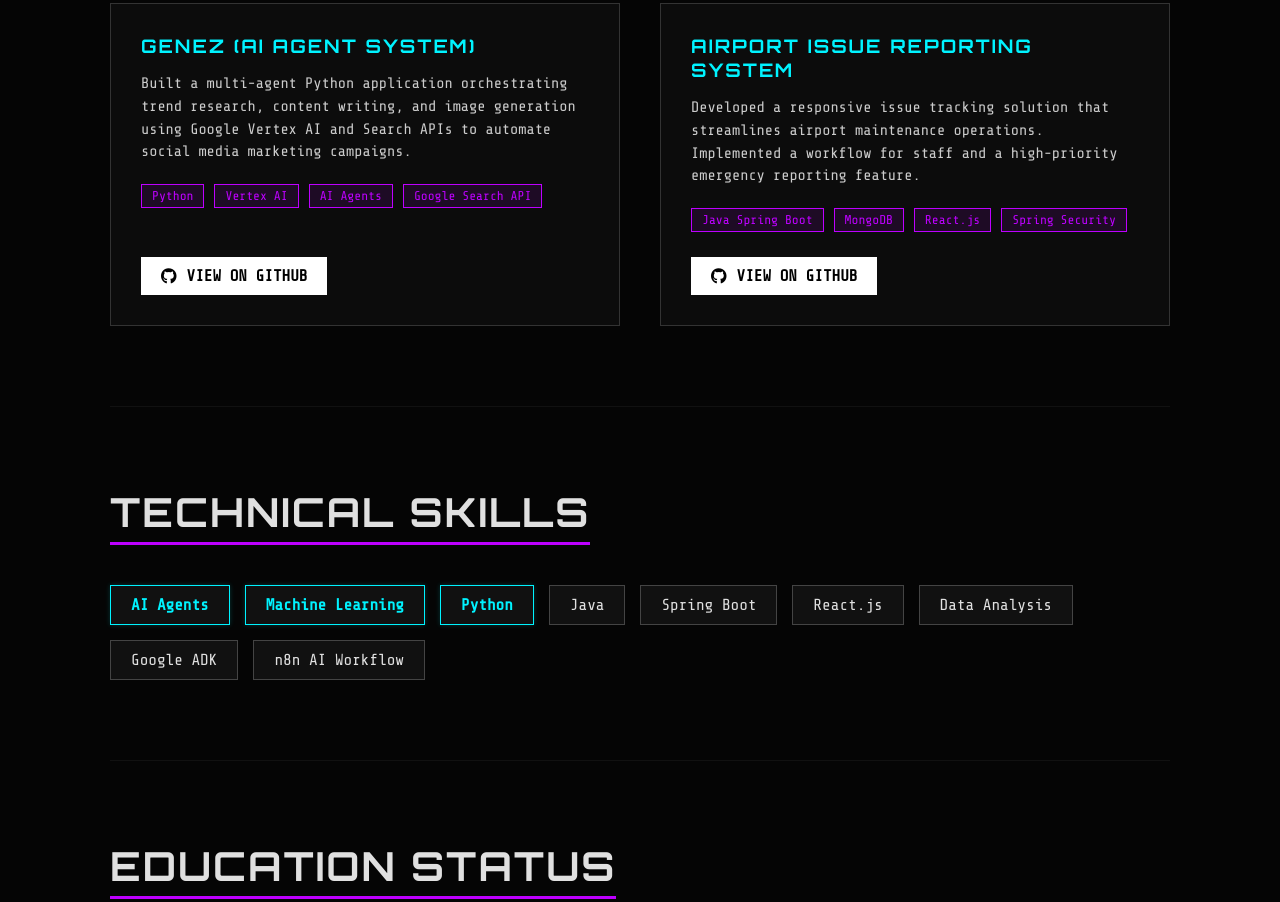
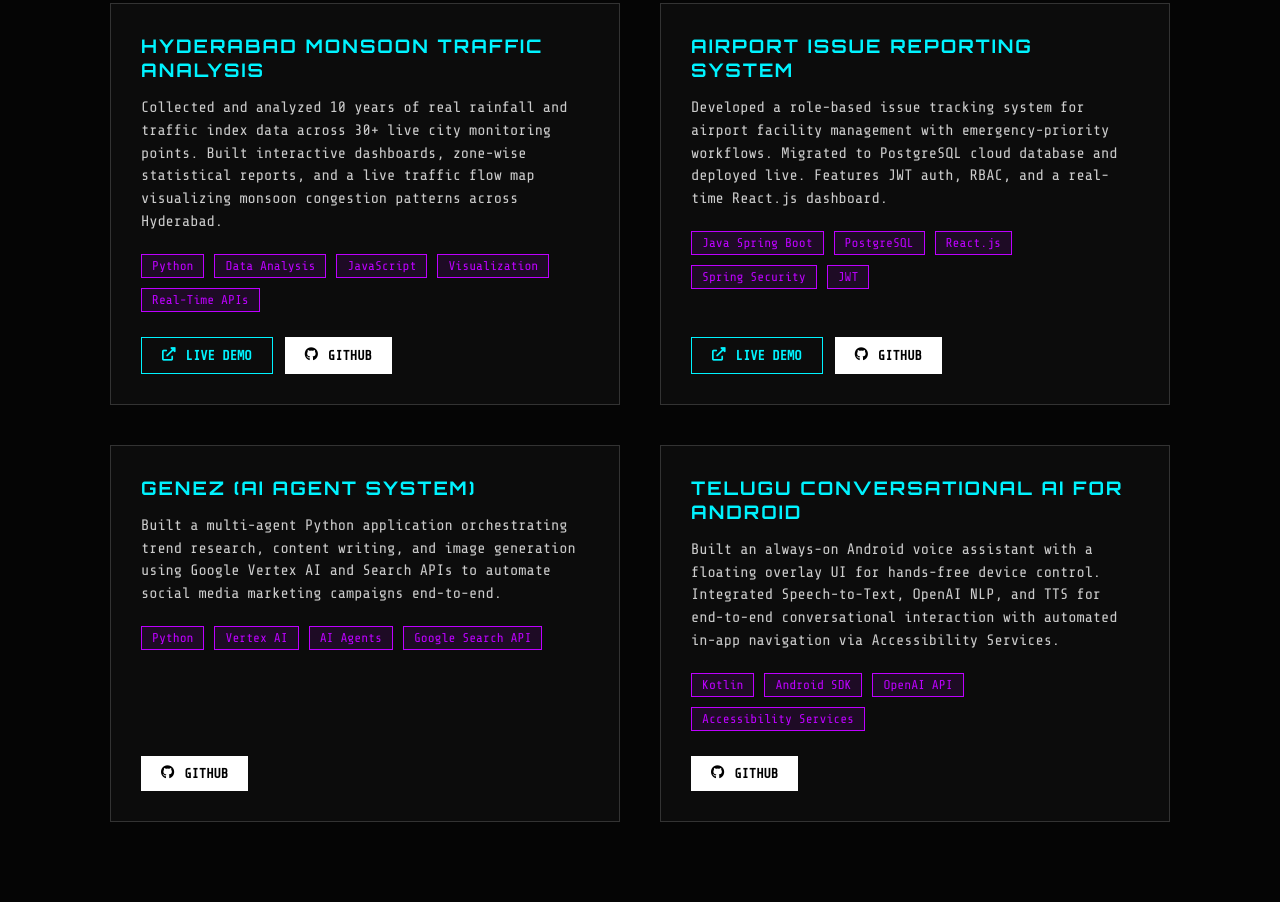
Before and after one commit to Saketh875/My-Portfolio, a plain HTML site: page index.html in a window 1280 px wide. Shown: the part 1484-2386 px from the top of the page. Drawn offline with nearby package versions, Linux system fonts and the light colour scheme.

Commit message:
Update index.html

```diff
--- a/index.html
+++ b/index.html
@@ -186,8 +186,14 @@
             border: 1px solid #bd00ff;
         }
 
+        /* --- BUTTON ROW --- */
+        .btn-row {
+            display: flex;
+            gap: 12px;
+            flex-wrap: wrap;
+        }
+
         .btn-github {
-            align-self: flex-start;
             padding: 10px 20px;
             background: #fff;
             color: #000;
@@ -197,10 +203,33 @@
             align-items: center;
             gap: 10px;
             transition: 0.3s;
+            font-family: 'Share Tech Mono', monospace;
+            font-size: 0.85rem;
         }
 
         .btn-github:hover {
             background: #00f3ff;
+            box-shadow: 0 0 15px #00f3ff;
+        }
+
+        .btn-demo {
+            padding: 10px 20px;
+            background: transparent;
+            color: #00f3ff;
+            text-decoration: none;
+            font-weight: bold;
+            display: flex;
+            align-items: center;
+            gap: 10px;
+            transition: 0.3s;
+            font-family: 'Share Tech Mono', monospace;
+            font-size: 0.85rem;
+            border: 1px solid #00f3ff;
+        }
+
+        .btn-demo:hover {
+            background: #00f3ff;
+            color: #000;
             box-shadow: 0 0 15px #00f3ff;
         }
 
@@ -325,11 +354,63 @@
 
                 <div class="project-card">
                     <div>
+                        <h3>Hyderabad Monsoon Traffic Analysis</h3>
+                        <p class="project-desc">
+                            Collected and analyzed 10 years of real rainfall and traffic index data across 30+ live
+                            city monitoring points. Built interactive dashboards, zone-wise statistical reports,
+                            and a live traffic flow map visualizing monsoon congestion patterns across Hyderabad.
+                        </p>
+                        <div class="tech-stack">
+                            <span class="tag">Python</span>
+                            <span class="tag">Data Analysis</span>
+                            <span class="tag">JavaScript</span>
+                            <span class="tag">Visualization</span>
+                            <span class="tag">Real-Time APIs</span>
+                        </div>
+                    </div>
+                    <div class="btn-row">
+                        <a href="https://saketh875.github.io/Rain-Traffic/" target="_blank" class="btn-demo">
+                            <i class="fas fa-external-link-alt"></i> LIVE DEMO
+                        </a>
+                        <a href="https://github.com/Saketh875" target="_blank" class="btn-github">
+                            <i class="fab fa-github"></i> GITHUB
+                        </a>
+                    </div>
+                </div>
+
+                <div class="project-card">
+                    <div>
+                        <h3>Airport Issue Reporting System</h3>
+                        <p class="project-desc">
+                            Developed a role-based issue tracking system for airport facility management with
+                            emergency-priority workflows. Migrated to PostgreSQL cloud database and deployed live.
+                            Features JWT auth, RBAC, and a real-time React.js dashboard.
+                        </p>
+                        <div class="tech-stack">
+                            <span class="tag">Java Spring Boot</span>
+                            <span class="tag">PostgreSQL</span>
+                            <span class="tag">React.js</span>
+                            <span class="tag">Spring Security</span>
+                            <span class="tag">JWT</span>
+                        </div>
+                    </div>
+                    <div class="btn-row">
+                        <a href="https://saketha54.vercel.app/" target="_blank" class="btn-demo">
+                            <i class="fas fa-external-link-alt"></i> LIVE DEMO
+                        </a>
+                        <a href="https://github.com/Saketh875/Airport_Issue_Report_app" target="_blank" class="btn-github">
+                            <i class="fab fa-github"></i> GITHUB
+                        </a>
+                    </div>
+                </div>
+
+                <div class="project-card">
+                    <div>
                         <h3>GenEZ (AI Agent System)</h3>
                         <p class="project-desc">
                             Built a multi-agent Python application orchestrating trend research, content writing,
                             and image generation using Google Vertex AI and Search APIs to automate social media
-                            marketing campaigns.
+                            marketing campaigns end-to-end.
                         </p>
                         <div class="tech-stack">
                             <span class="tag">Python</span>
@@ -338,28 +419,33 @@
                             <span class="tag">Google Search API</span>
                         </div>
                     </div>
-                    <a href="https://github.com/Saketh875/Content-Gen-Agent" target="_blank" class="btn-github">
-                        <i class="fab fa-github"></i> VIEW ON GITHUB
-                    </a>
+                    <div class="btn-row">
+                        <a href="https://github.com/Saketh875/Content-Gen-Agent" target="_blank" class="btn-github">
+                            <i class="fab fa-github"></i> GITHUB
+                        </a>
+                    </div>
                 </div>
 
                 <div class="project-card">
                     <div>
-                        <h3>Airport Issue Reporting System</h3>
+                        <h3>Telugu Conversational AI for Android</h3>
                         <p class="project-desc">
-                            Developed a responsive issue tracking solution that streamlines airport maintenance operations.
-                            Implemented a workflow for staff and a high-priority emergency reporting feature.
+                            Built an always-on Android voice assistant with a floating overlay UI for hands-free
+                            device control. Integrated Speech-to-Text, OpenAI NLP, and TTS for end-to-end
+                            conversational interaction with automated in-app navigation via Accessibility Services.
                         </p>
                         <div class="tech-stack">
-                            <span class="tag">Java Spring Boot</span>
-                            <span class="tag">MongoDB</span>
-                            <span class="tag">React.js</span>
-                            <span class="tag">Spring Security</span>
+                            <span class="tag">Kotlin</span>
+                            <span class="tag">Android SDK</span>
+                            <span class="tag">OpenAI API</span>
+                            <span class="tag">Accessibility Services</span>
                         </div>
                     </div>
-                    <a href="https://github.com/Saketh875/Airport_Issue_Report_app" target="_blank" class="btn-github">
-                        <i class="fab fa-github"></i> VIEW ON GITHUB
-                    </a>
+                    <div class="btn-row">
+                        <a href="https://github.com/Saketh875" target="_blank" class="btn-github">
+                            <i class="fab fa-github"></i> GITHUB
+                        </a>
+                    </div>
                 </div>
 
             </div>
@@ -395,9 +481,9 @@
 
             <div class="contact-info">
                 <p style="font-size: 2rem; font-weight: bold; margin-bottom: 20px;">Saketh Gade</p>
-                <p><i class="fas fa-envelope tech-accent"></i> sakethgade8705@gmail.com</p>
-                <p><i class="fas fa-map-marker-alt tech-accent"></i> Hyderabad, Ind 500076</p>
-                <p><i class="fas fa-phone tech-accent"></i> 7300863341</p>
+                <p><i class="fas fa-envelope tech-accent"></i> <a href="mailto:sakethgade081@gmail.com" style="color: inherit; text-decoration: none;">sakethgade081@gmail.com</a></p>
+
+                <p><i class="fas fa-phone tech-accent"></i> +91 7330683311</p>
             </div>
 
             <a href="https://linkedin.com/in/saketh-gade-664078290" target="_blank" class="btn-linkedin">
@@ -497,12 +583,9 @@
         }
         animate();
 
-        // --- TYPEWRITER EFFECT (UPDATED) ---
+        // --- TYPEWRITER EFFECT ---
         const textElement = document.getElementById('typing-text');
-
-        // --- CHANGED TEXT HERE ---
         const textToType = "Tech Enthusiast";
-
         textElement.innerText = '';
         let charIndex = 0;
 
```
